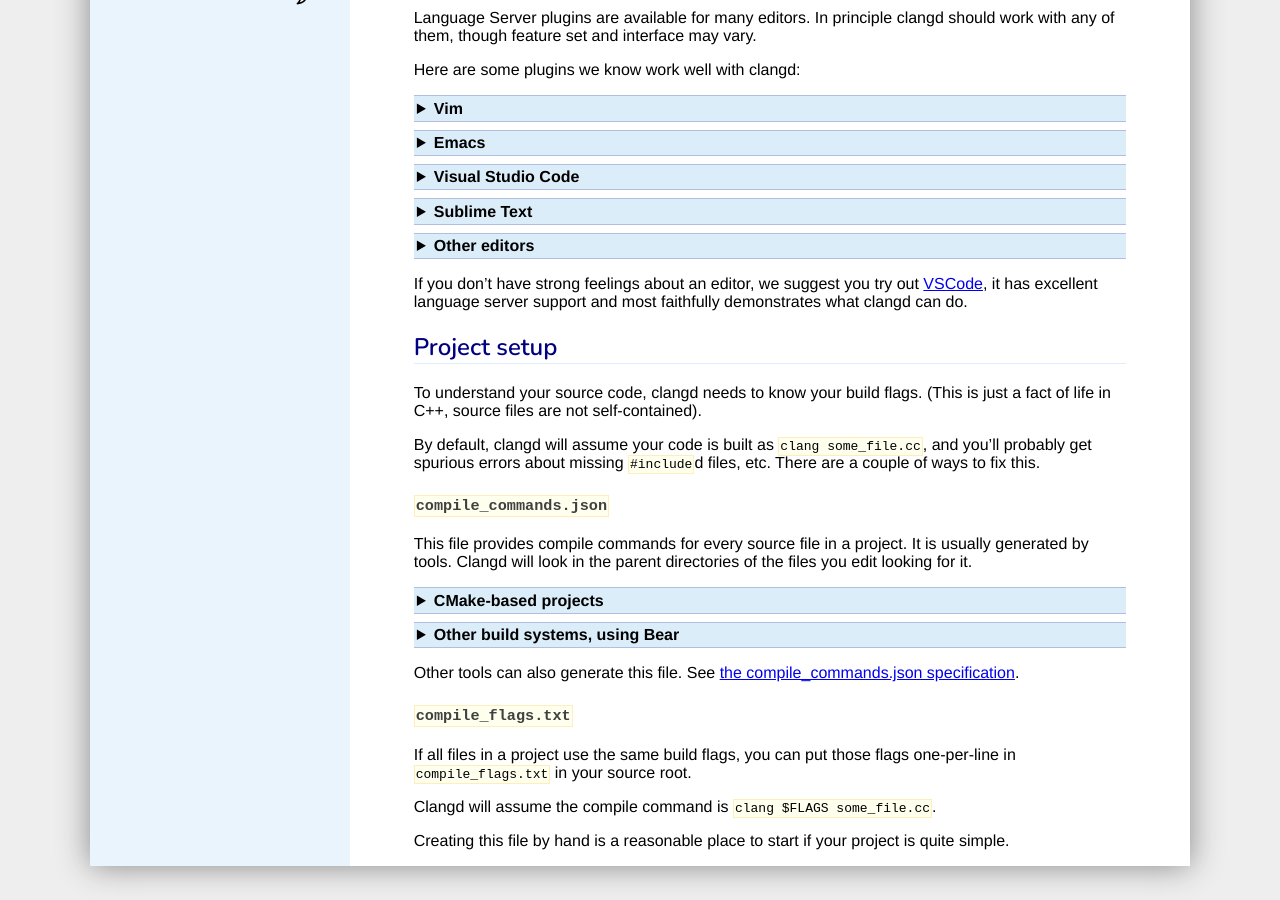
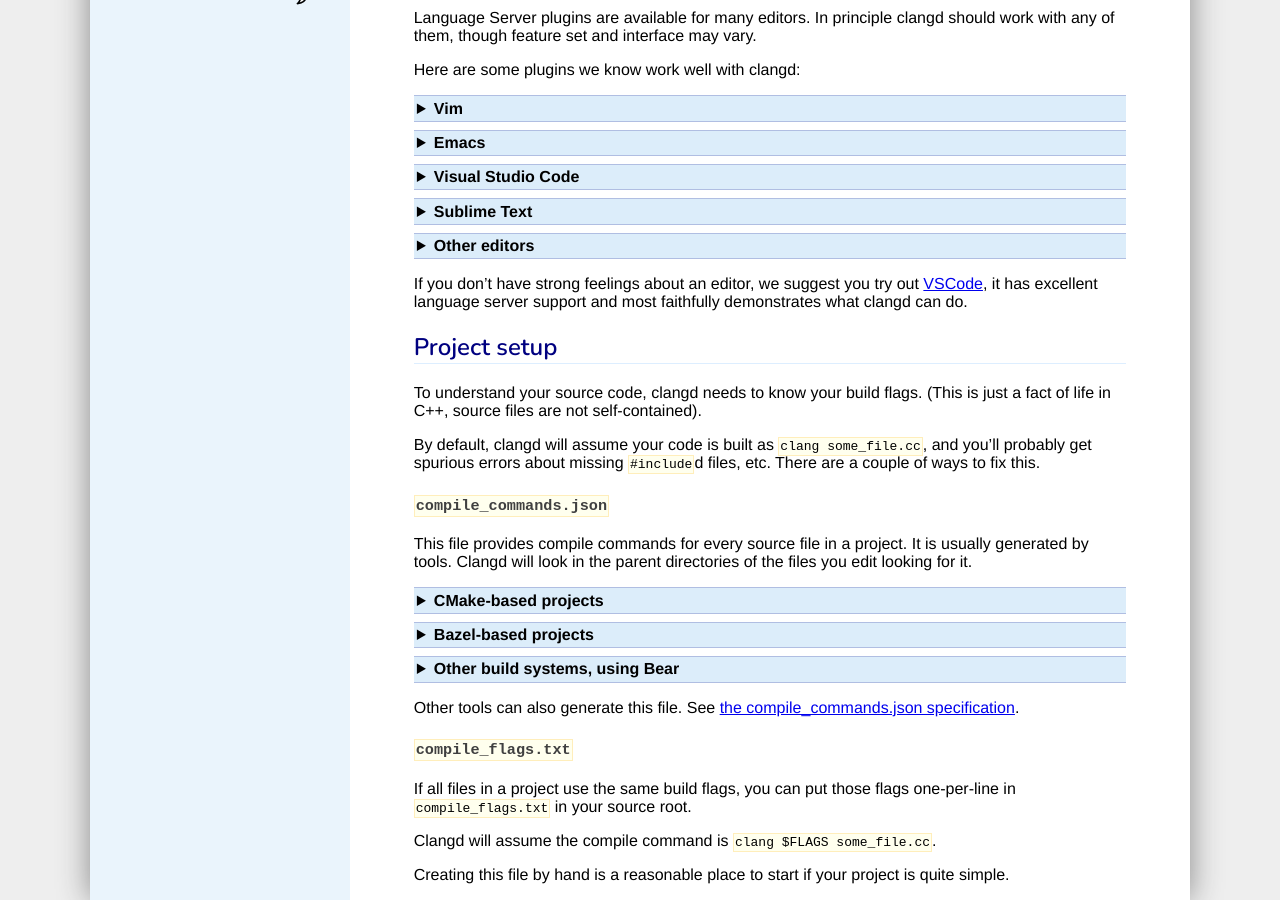
Before and after one commit to llvm/clangd-www, a Jekyll site: the page built from installation.md, in a window 1280 px wide and 900 px high, scrolled down 823 px. Built offline with Jekyll 4.4.1, drawn with Linux system fonts in a browser that asks for light colours; our own code applies the rules of GitHub Pages for plain Markdown files.

Commit message:
Compilation Database: Point Bazel users to a solution (#52)
This doc lists ways of getting compilation databases out of some popular build systems for use with clangd.

We built such a way for Bazel and just released it after a bunch of requests on GitHub. I'd [proposed adding it to the llvm compile_commands.json docs](https://reviews.llvm.org/D114213), and folks suggested we also add it here.

Thanks for your consideration--and the most wonderful of tools.

```diff
--- a/installation.md
+++ b/installation.md
@@ -288,6 +288,11 @@
 </details>
 
 <details>
+<summary markdown="span">Bazel-based projects</summary>
+Bazel can generate this file via [this extractor extension](https://github.com/hedronvision/bazel-compile-commands-extractor). Refer to instructions in the project README; it is intended for use with clangd.
+</details>
+
+<details>
 <summary markdown="span">Other build systems, using Bear</summary>
 [Bear](https://github.com/rizsotto/Bear) is a tool to generate a
 compile_commands.json file by recording a complete build.
```
